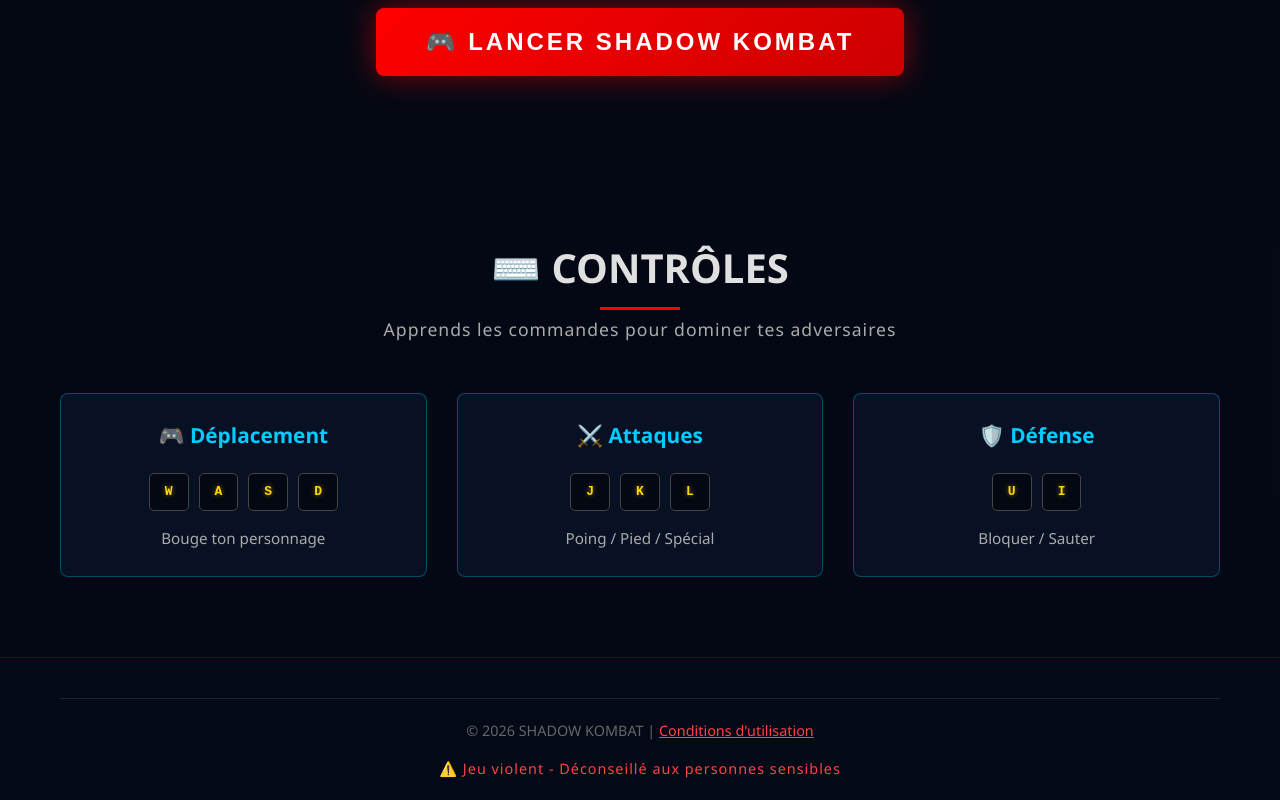
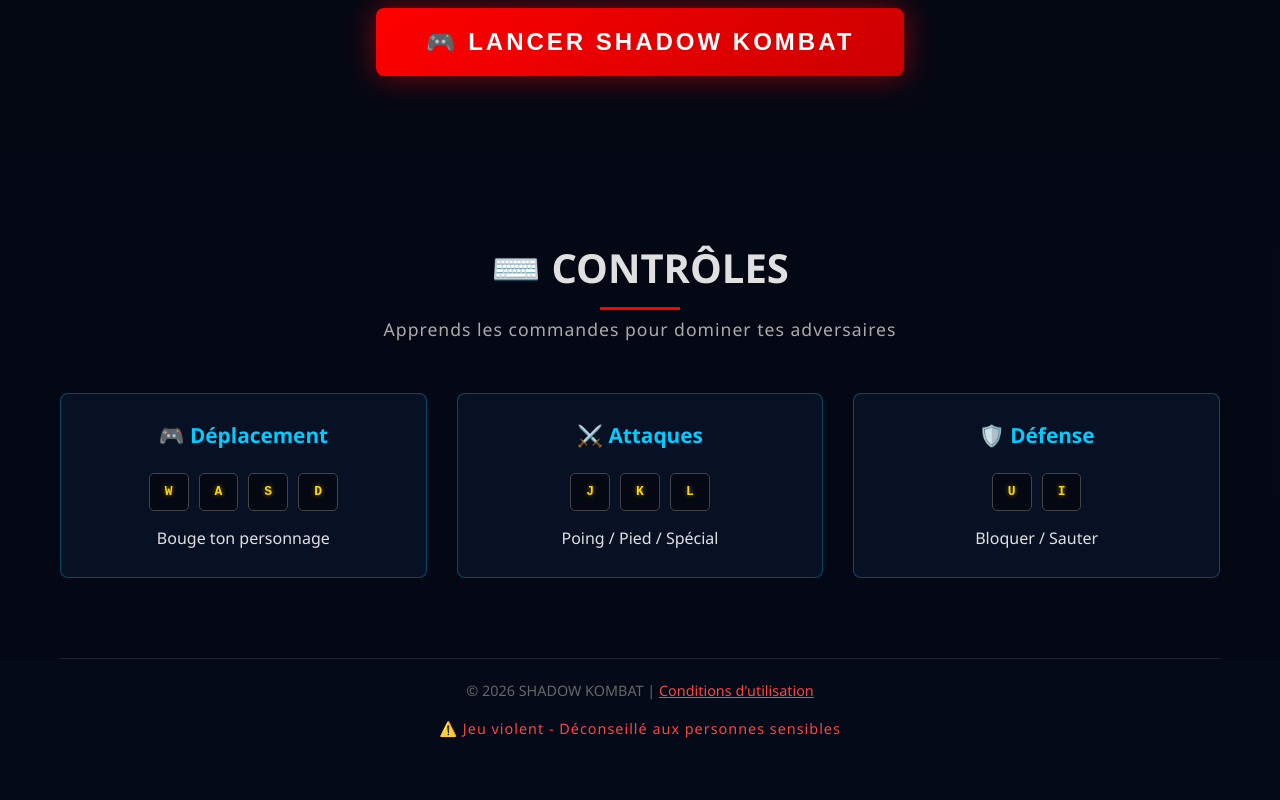
Before and after one commit to yannlordon12/shadow-kombat, a plain HTML site: page index.html in a window 1280 px wide. Shown: the part 1029-1829 px from the top of the page. After the commit the page ends 1769 px from the top, so only its background shows below. Drawn offline with Linux system fonts and the light colour scheme.

```diff
--- a/index.html
+++ b/index.html
@@ -147,7 +147,7 @@
             border-radius: 5px; font-family: monospace; font-weight: bold; color: var(--gold);
             text-shadow: 0 0 5px rgba(255,215,0,0.5);
         }
-        .control-card p { color: #aaa; font-size: 0.95rem; }
+        document.getElementById('gameFrame').src = 'shadow-kombat.html';
         footer {
             background: rgba(5,10,24,0.95); padding: 40px 0 20px;
             border-top: 1px solid rgba(255,0,0,0.2);
```
